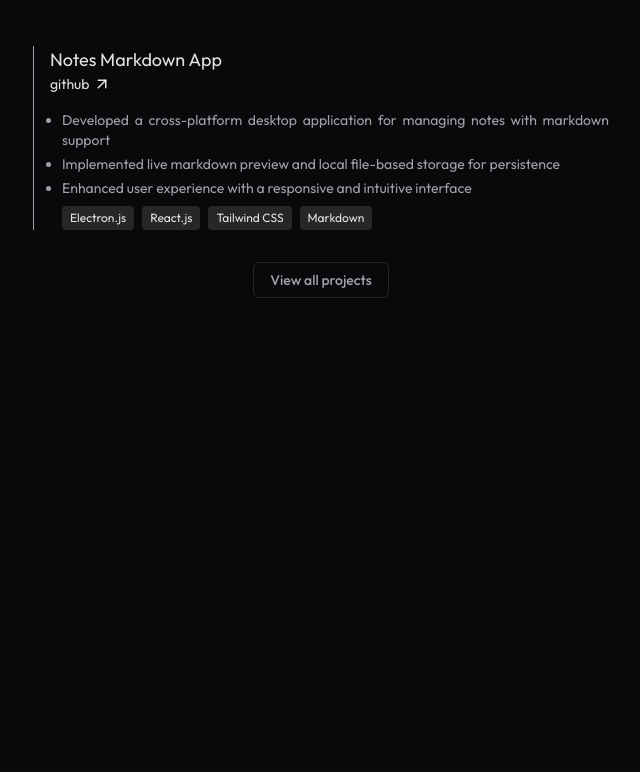
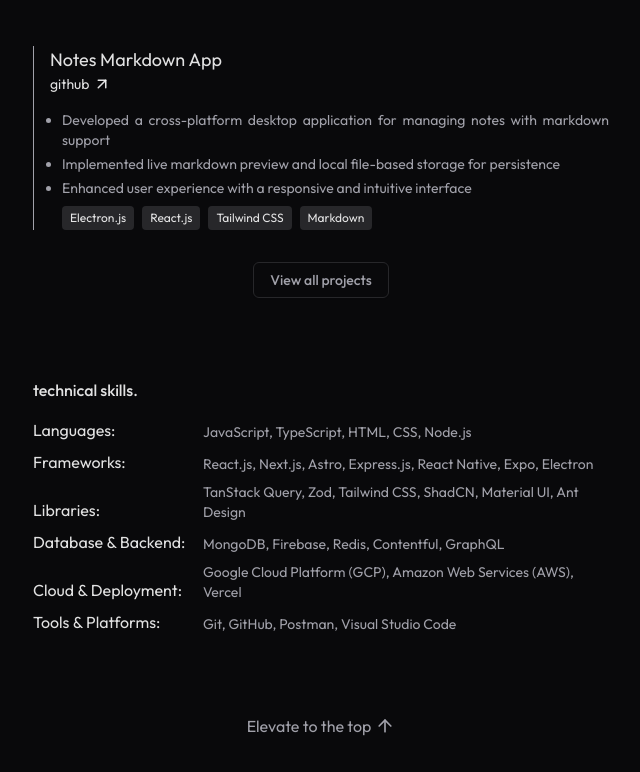
Before and after one commit to phats02/portfolio, a Next.js app: page / in a window 1280 px wide. Shown: the part 2050-2822 px from the top of the page, without its empty margins (319-959 px from the left). Before the commit the page ends 2388 px from the top, so only its background shows below. Built offline with nearby package versions, Linux system fonts and the light colour scheme.

Commit message:
[ ADDED ] : Implement Skills and Footer components; update data module with skills information

```diff
--- a/src/app/data.ts
+++ b/src/app/data.ts
@@ -132,4 +132,38 @@ export const DATA = {
       TECH_STACK: ["Electron.js", "React.js", "Tailwind CSS", "Markdown"],
     },
   },
+
+  SKILLS: {
+    Languages: ["JavaScript", "TypeScript", "HTML", "CSS", "Node.js"],
+    Frameworks: [
+      "React.js",
+      "Next.js",
+      "Astro",
+      "Express.js",
+      "React Native",
+      "Expo",
+      "Electron",
+    ],
+    Libraries: [
+      "TanStack Query",
+      "Zod",
+      "Tailwind CSS",
+      "ShadCN",
+      "Material UI",
+      "Ant Design",
+    ],
+    "Database & Backend": [
+      "MongoDB",
+      "Firebase",
+      "Redis",
+      "Contentful",
+      "GraphQL",
+    ],
+    "Cloud & Deployment": [
+      "Google Cloud Platform (GCP)",
+      "Amazon Web Services (AWS)",
+      "Vercel",
+    ],
+    "Tools & Platforms": ["Git", "GitHub", "Postman", "Visual Studio Code"],
+  },
 };
--- a/src/app/page.tsx
+++ b/src/app/page.tsx
@@ -4,9 +4,11 @@ import { DATA } from "@/app/data";
 import {
   AboutMe,
   Experience,
+  Footer,
   Header,
   Navbar,
   Projects,
+  Skills,
 } from "@/components/sections";
 
 export default function Page() {
@@ -19,6 +21,8 @@ export default function Page() {
         <AboutMe data={DATA.ABOUT_ME} />
         <Experience data={DATA.EXPERIENCE} />
         <Projects data={DATA.PROJECTS} />
+        <Skills data={DATA.SKILLS} />
+        <Footer />
       </main>
     </div>
   );
--- /dev/null
+++ b/src/components/sections/footer.tsx
@@ -0,0 +1,22 @@
+import { ArrowUp } from "lucide-react";
+
+export function Footer() {
+  function scrollToTop() {
+    window.scrollTo({
+      top: 0,
+      behavior: "smooth",
+    });
+  }
+
+  return (
+    <button
+      className="mx-auto flex w-fit cursor-pointer flex-col items-center gap-0 py-10 text-muted-foreground"
+      onClick={scrollToTop}
+    >
+      <p className="flex items-center gap-1">
+        Elevate to the top
+        <ArrowUp size={20} />
+      </p>
+    </button>
+  );
+}
--- a/src/components/sections/index.ts
+++ b/src/components/sections/index.ts
@@ -1,5 +1,7 @@
 export * from "./about-me";
 export * from "./experience";
+export * from "./footer";
 export * from "./header";
 export * from "./navbar";
 export * from "./projects";
+export * from "./skills";
--- /dev/null
+++ b/src/components/sections/skills.tsx
@@ -0,0 +1,18 @@
+export function Skills({ data }: { data: Record<string, string[]> }) {
+  return (
+    <div id="skills" className="py-10">
+      <h2 className="text-base font-medium text-primary/90">
+        technical skills.
+      </h2>
+
+      <ul className="mt-4 flex flex-col gap-2 text-base font-normal text-primary/90">
+        {Object.entries(data).map(([key, value]) => (
+          <li key={key} className="grid grid-cols-[170px_1fr] items-end">
+            <p>{key}:</p>
+            <p className="text-sm text-muted-foreground">{value.join(", ")}</p>
+          </li>
+        ))}
+      </ul>
+    </div>
+  );
+}
```
